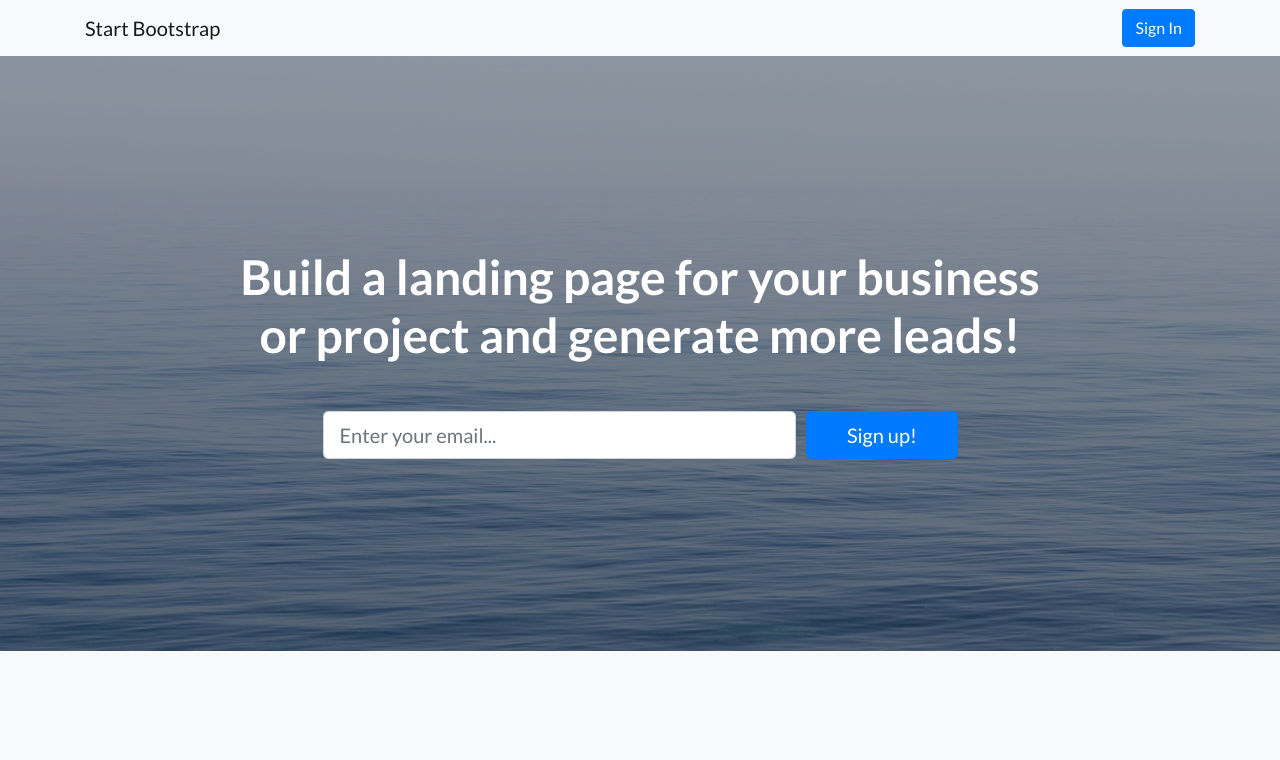
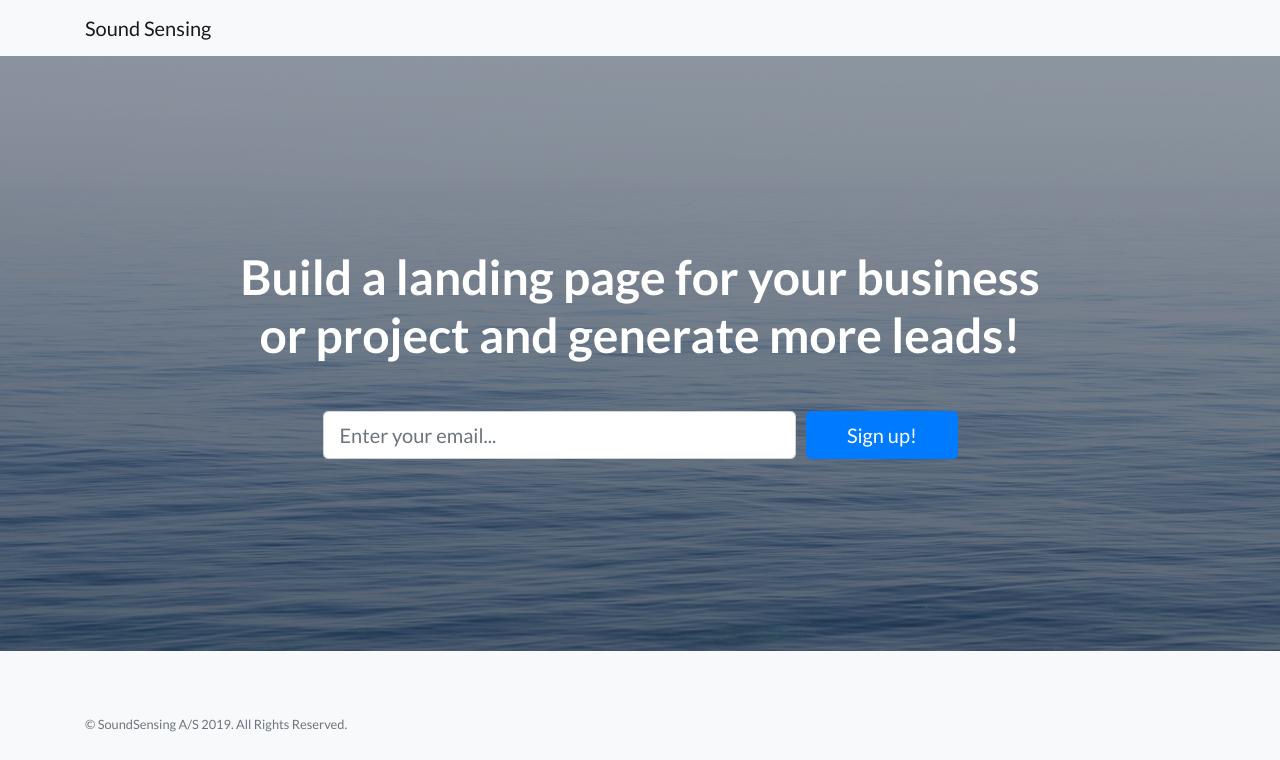
Before and after one commit to soundsensing/soundsensing-web, a website: page index.html in a window 1280 px wide. Shown: the top 760 px of the page. Drawn offline with Linux system fonts and the light colour scheme.

Commit message:
Disable unwanted stuff

```diff
--- a/index.html
+++ b/index.html
@@ -8,7 +8,7 @@
   <meta name="description" content="">
   <meta name="author" content="">
 
-  <title>Landing Page - Start Bootstrap Theme</title>
+  <title>SoundSensing</title>
 
   <!-- Bootstrap core CSS -->
   <link href="vendor/bootstrap/css/bootstrap.min.css" rel="stylesheet">
@@ -28,12 +28,13 @@
   <!-- Navigation -->
   <nav class="navbar navbar-light bg-light static-top">
     <div class="container">
-      <a class="navbar-brand" href="#">Start Bootstrap</a>
-      <a class="btn btn-primary" href="#">Sign In</a>
+      <a class="navbar-brand" href="#">Sound Sensing</a>
+     <!-- <a class="btn btn-primary" href="#">Sign In</a> -->
     </div>
   </nav>
 
   <!-- Masthead -->
+
   <header class="masthead text-white text-center">
     <div class="overlay"></div>
     <div class="container">
@@ -57,7 +58,7 @@
     </div>
   </header>
 
-  <!-- Icons Grid -->
+  <!-- Icons Grid
   <section class="features-icons bg-light text-center">
     <div class="container">
       <div class="row">
@@ -91,8 +92,9 @@
       </div>
     </div>
   </section>
+-->
 
-  <!-- Image Showcases -->
+  <!-- Image Showcases
   <section class="showcase">
     <div class="container-fluid p-0">
       <div class="row no-gutters">
@@ -119,8 +121,9 @@
       </div>
     </div>
   </section>
+-->
 
-  <!-- Testimonials -->
+  <!-- Testimonials
   <section class="testimonials text-center bg-light">
     <div class="container">
       <h2 class="mb-5">What people are saying...</h2>
@@ -149,8 +152,9 @@
       </div>
     </div>
   </section>
+-->
 
-  <!-- Call to Action -->
+  <!-- Call to Action
   <section class="call-to-action text-white text-center">
     <div class="overlay"></div>
     <div class="container">
@@ -173,12 +177,14 @@
       </div>
     </div>
   </section>
+-->
 
   <!-- Footer -->
   <footer class="footer bg-light">
     <div class="container">
       <div class="row">
         <div class="col-lg-6 h-100 text-center text-lg-left my-auto">
+<!--
           <ul class="list-inline mb-2">
             <li class="list-inline-item">
               <a href="#">About</a>
@@ -196,9 +202,12 @@
               <a href="#">Privacy Policy</a>
             </li>
           </ul>
-          <p class="text-muted small mb-4 mb-lg-0">&copy; Your Website 2019. All Rights Reserved.</p>
+-->
+          <p class="text-muted small mb-4 mb-lg-0">&copy; SoundSensing A/S 2019. All Rights Reserved.</p>
         </div>
+
         <div class="col-lg-6 h-100 text-center text-lg-right my-auto">
+<!-- Social Icons
           <ul class="list-inline mb-0">
             <li class="list-inline-item mr-3">
               <a href="#">
@@ -216,6 +225,7 @@
               </a>
             </li>
           </ul>
+-->
         </div>
       </div>
     </div>
```
